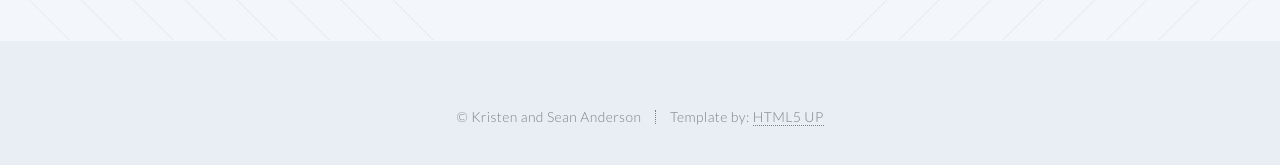
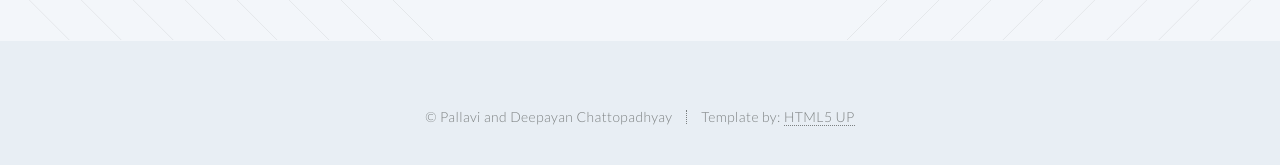
Before and after one commit to deepayanchattopadhyay/test, a Jekyll site: the page built from index.html, in a window 1280 px wide and 900 px high, scrolled down 1297 px. Shown: the part 707-872 px from the top of the window. Built offline with Jekyll 4.4.1, drawn with Linux system fonts in a browser that asks for light colours.

Commit message:
footer updated

```diff
--- a/_includes/footer.html
+++ b/_includes/footer.html
@@ -10,7 +10,7 @@
 					</ul-->
 
 					<ul class="copyright">
-						<li>&copy; Kristen and Sean Anderson</li><li>Template by: <a href="http://html5up.net">HTML5 UP</a></li>
+						<li>&copy; Pallavi and Deepayan Chattopadhyay</li><li>Template by: <a href="http://html5up.net">HTML5 UP</a></li>
 					</ul>
 
 				</footer>
```
